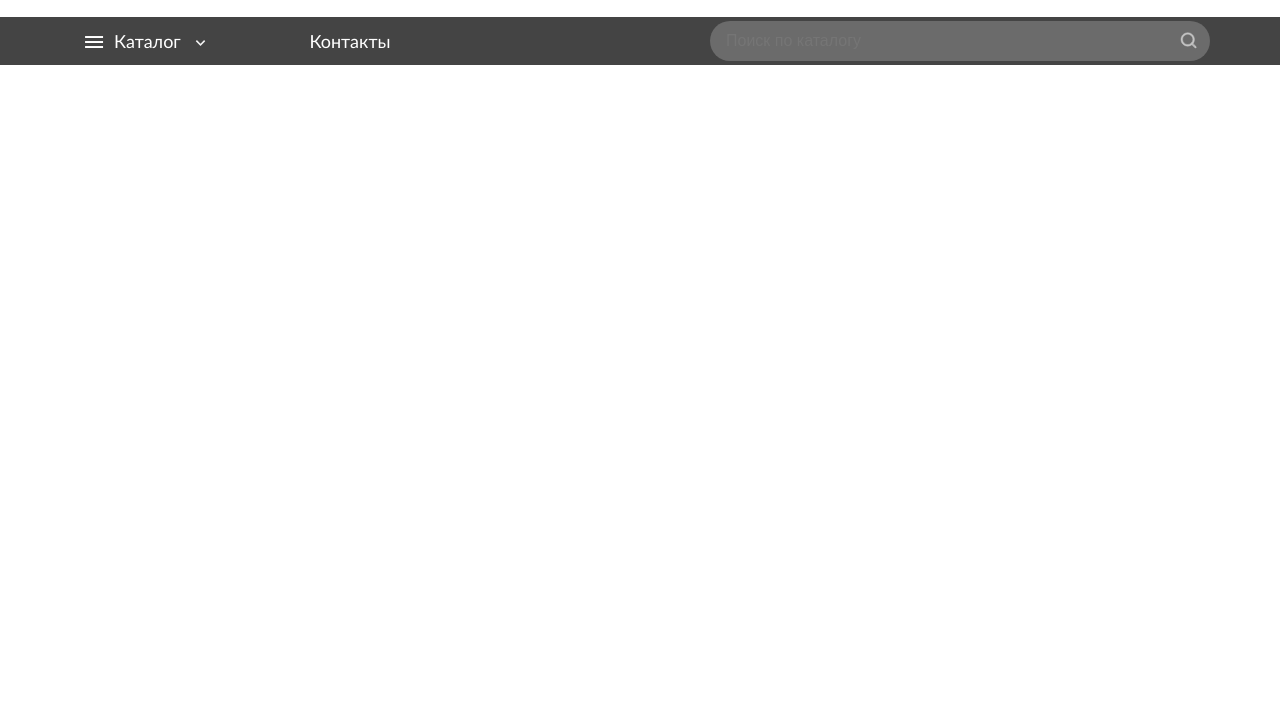
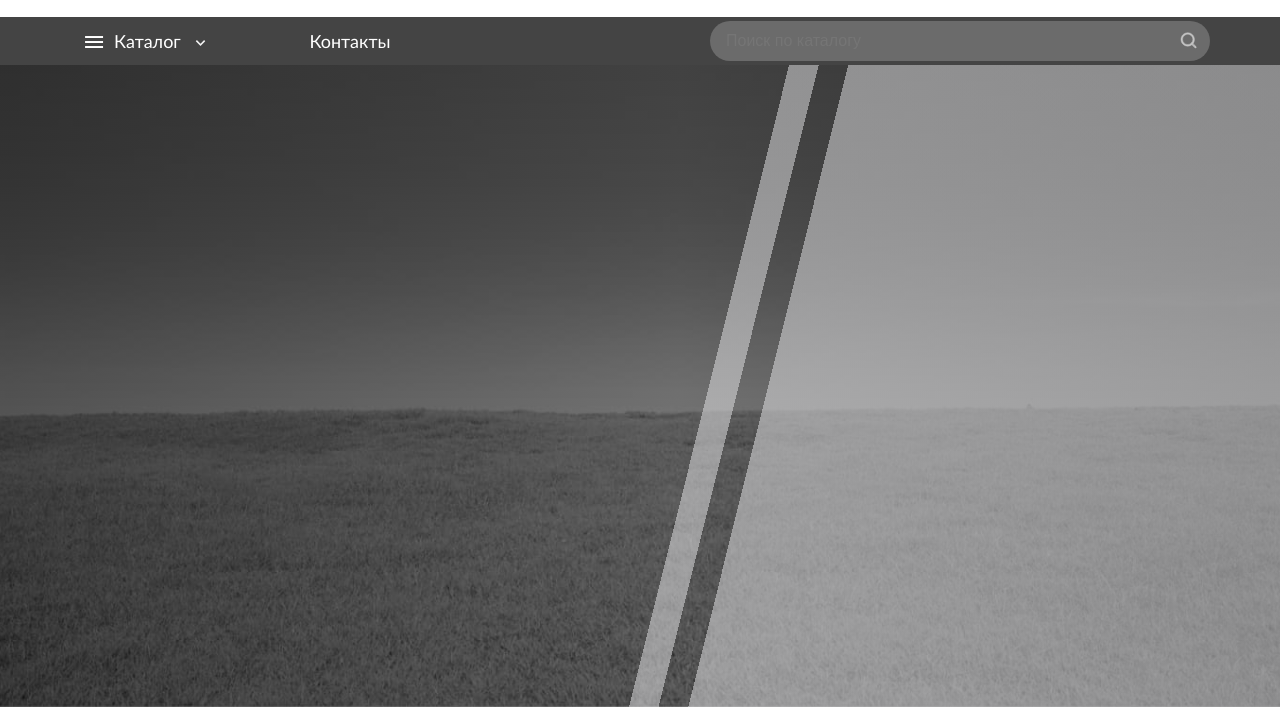
Before and after one commit to romanprokopuk/vbgroup, a website: page app/index.html in a window 1280 px wide. Shown: the part 93-800 px from the top of the page. Drawn offline with Linux system fonts and the light colour scheme.

Commit message:
header-presentation bg oll displ.

```diff
--- a/app/scss/_header.scss
+++ b/app/scss/_header.scss
@@ -1,13 +1,17 @@
+$headerPresentationMinHeight: 530px; // .header-presentation и .header-presentation::before - должна быть равная min-height
+
 // --------------------------------------------------------------------------------- header-top
 
 .header-top-wrap {
     position: absolute;
     width: 100%;
+    z-index: 3;
 }
 
 .header-top {
     padding-top: 20px;
     padding-bottom: 20px;
+    background-color: #fff;
 }
 
 .header-top-container {
@@ -213,6 +217,22 @@
 
 .header-presentation {
     height: 100vh;
+    min-height: $headerPresentationMinHeight;
+    background-image: url("../img/header-presentation_bg-img.jpg");
+    background-position: center;
+    background-size: cover;
+    background-repeat: no-repeat;
+}
+
+.header-presentation::before {
+    content: "";
+    position: absolute;
+    display: block;
+    width: 100%;
+    height: 100%;
+    min-height: $headerPresentationMinHeight;
+    background: linear-gradient(284deg, rgba(229, 229, 231, 0.5) 40%, rgba(229, 229, 231, 0) 40%), linear-gradient(284deg, rgba(229, 229, 231, 0) 42%, rgba(229, 229, 231, 0.5) 42%, rgba(229, 229, 231, 0.5) 44%, rgba(229, 229, 231, 0) 44%), linear-gradient(90.44deg, rgba(19, 19, 19, 0.7) 1.18%, rgba(28, 28, 28, 0.588) 52.97%, rgba(17, 17, 17, 0.7) 98.68%);
+    z-index: 0;
 }
 
 // --------------------------------------------------------------------------------- header @media
```
Also changed, not shown: app/index.html (+3 -1 lines), app/css/main.min.css, app/img/header-presentation_bg-img.jpg (added).
